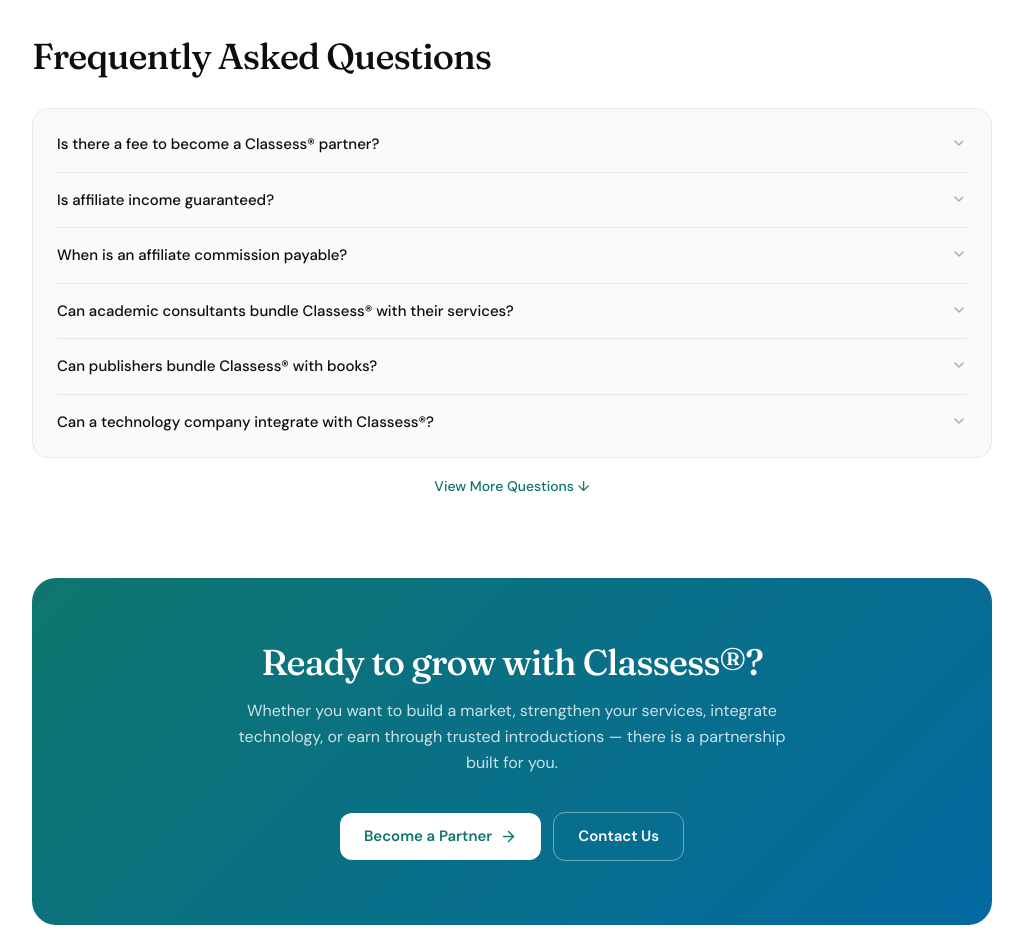
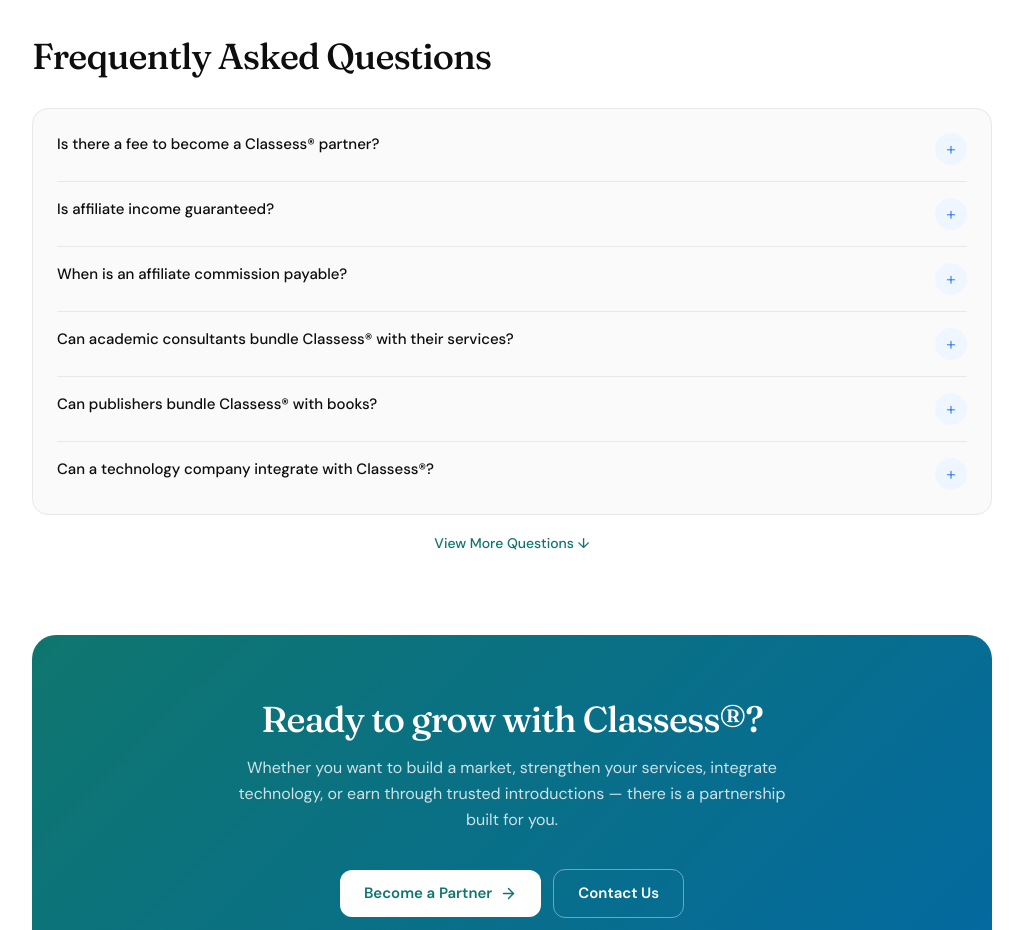
Before and after one commit to ranjanp5821/classes-v1, a React (Vite) app: page /partners in a window 1280 px wide. Shown: the part 9980-10910 px from the top of the page, without its empty margins (128-1151 px from the left). Built offline with nearby package versions, Linux system fonts and the light colour scheme.

Commit message:
Style FAQ toggle as filled/outlined circle with + and - icons

```diff
--- a/src/pages/PartnersPage.jsx
+++ b/src/pages/PartnersPage.jsx
@@ -219,10 +219,15 @@
         onClick={() => setOpen((v) => !v)}
       >
         <span className="text-[15px] font-medium text-ink">{q}</span>
-        <ChevronDown
-          size={16}
-          className={`mt-0.5 shrink-0 text-ink-4 transition-transform duration-200 ${open ? "rotate-180" : ""}`}
-        />
+        <span
+          className="flex h-8 w-8 shrink-0 items-center justify-center rounded-full text-[18px] font-light leading-none select-none transition-colors duration-200"
+          style={open
+            ? { background: "#3b82f6", color: "#fff" }
+            : { background: "#eff6ff", color: "#3b82f6" }
+          }
+        >
+          {open ? "−" : "+"}
+        </span>
       </button>
       <AnimatePresence initial={false}>
         {open && (
```
